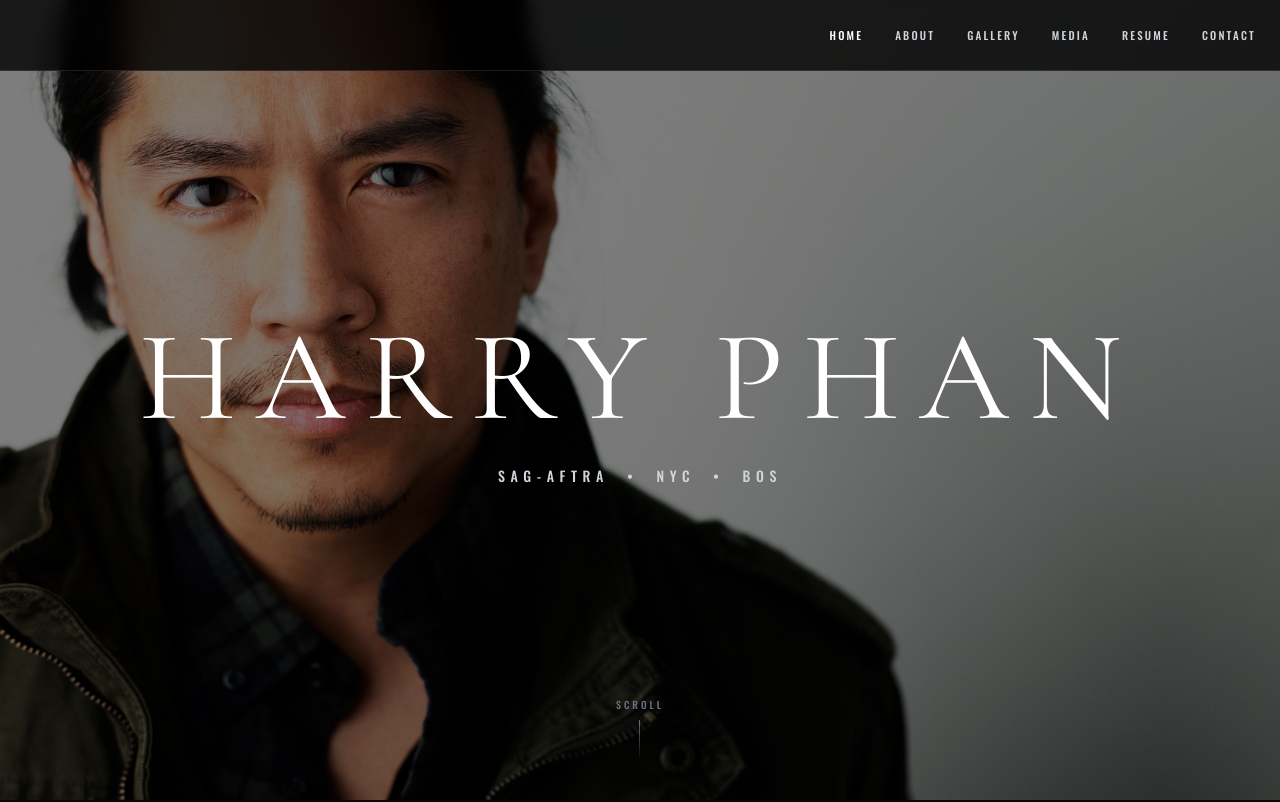
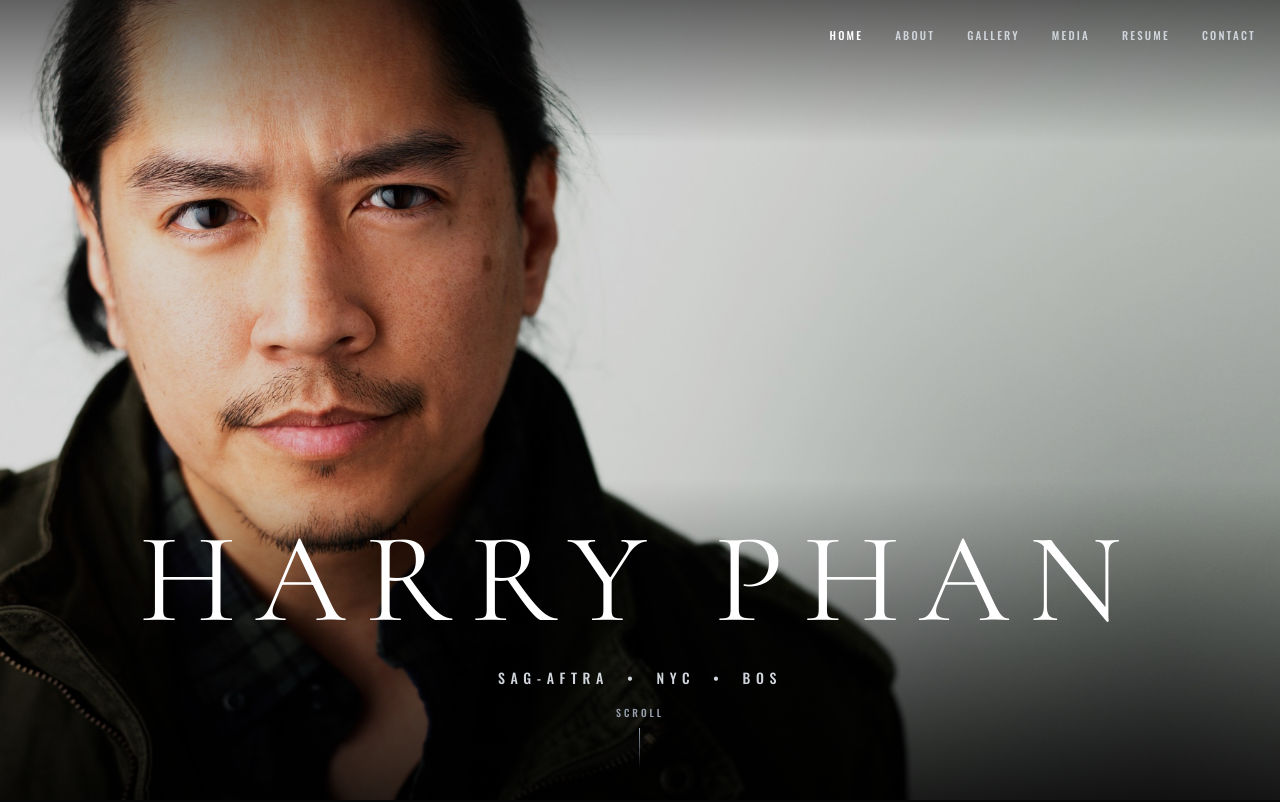
Before and after one commit to harryphan/portfolio, a Next.js app: page / in a window 1280 px wide. Shown: the top 802 px of the page. Built offline with nearby package versions, Linux system fonts and the light colour scheme.

Commit message:
ui fixes

```diff
--- a/src/components/Hero.tsx
+++ b/src/components/Hero.tsx
@@ -1,6 +1,7 @@
 'use client'
 
 import { useRef } from 'react'
+import Image from 'next/image'
 import { motion, useScroll, useTransform, useReducedMotion } from 'framer-motion'
 
 export function Hero() {
@@ -10,24 +11,35 @@ export function Hero() {
     offset: ['start start', 'end start'],
   })
   const prefersReduced = useReducedMotion()
-
   const scale = useTransform(scrollYProgress, [0, 1], prefersReduced ? [1, 1] : [1, 1.08])
 
   return (
-    <section
-      ref={ref}
-      className="relative min-h-screen flex items-center justify-center overflow-hidden"
-    >
-      <motion.div
-        className="absolute inset-0 bg-cover bg-center bg-no-repeat"
-        style={{
-          backgroundImage: "url('/images/hero/hero.jpg')",
-          scale,
-        }}
-      />
-      <div className="absolute inset-0 bg-black/50" />
+    <section ref={ref} className="relative min-h-screen overflow-hidden">
 
-      <div className="relative z-10 text-center px-6">
+      {/* Photo — anchored to eyes, light studio bg shows through */}
+      <motion.div className="absolute inset-0" style={{ scale }}>
+        <Image
+          src="/images/hero/hero.jpg"
+          alt="Harry Phan"
+          fill
+          priority
+          className="object-cover"
+          style={{ objectPosition: '30% 40%' }}
+          sizes="100vw"
+        />
+      </motion.div>
+
+      {/* Very light overlay — let the studio contrast live */}
+      <div className="absolute inset-0 bg-black/15" />
+
+      {/* Top gradient — keeps nav links legible over the light studio bg */}
+      <div className="absolute inset-x-0 top-0 h-36 bg-gradient-to-b from-black/55 to-transparent" />
+
+      {/* Bottom gradient — grounds the name in the dark site palette */}
+      <div className="absolute inset-x-0 bottom-0 h-2/5 bg-gradient-to-t from-black/80 to-transparent" />
+
+      {/* Name — bottom third, face owns the frame above */}
+      <div className="absolute bottom-24 md:bottom-28 inset-x-0 z-10 text-center px-6">
         <motion.h1
           className="font-serif text-6xl sm:text-7xl md:text-8xl lg:text-9xl text-white tracking-[0.15em] uppercase leading-none"
           initial={{ opacity: prefersReduced ? 1 : 0, y: prefersReduced ? 0 : 32 }}
@@ -46,17 +58,18 @@ export function Hero() {
         </motion.p>
       </div>
 
+      {/* Scroll indicator */}
       <motion.div
-        className="absolute bottom-10 left-1/2 -translate-x-1/2 flex flex-col items-center gap-2"
+        className="absolute bottom-8 left-1/2 -translate-x-1/2 flex flex-col items-center gap-2"
         initial={{ opacity: prefersReduced ? 1 : 0 }}
         animate={{ opacity: 1 }}
         transition={{ duration: 1, delay: 1, ease: 'easeOut' }}
         aria-hidden="true"
       >
-        <span className="font-display text-[10px] tracking-[0.3em] text-gray-500 uppercase">
+        <span className="font-display text-[10px] tracking-[0.3em] text-gray-400 uppercase">
           Scroll
         </span>
-        <div className="w-px h-10 bg-gradient-to-b from-gray-500 to-transparent" />
+        <div className="w-px h-10 bg-gradient-to-b from-gray-400 to-transparent" />
       </motion.div>
     </section>
   )
--- a/src/components/SiteHeader.tsx
+++ b/src/components/SiteHeader.tsx
@@ -18,7 +18,11 @@ export function SiteHeader() {
   const isHome = pathname === '/'
 
   return (
-    <header className="fixed top-0 left-0 right-0 z-50 bg-black/80 backdrop-blur-sm border-b border-white/10">
+    <header className={`fixed top-0 left-0 right-0 z-50 transition-colors duration-500 ${
+      isHome
+        ? 'bg-transparent border-transparent'
+        : 'bg-black/80 backdrop-blur-sm border-b border-white/10'
+    }`}>
       <div className="max-w-7xl mx-auto px-6 py-4 flex items-center justify-between">
         <Link href="/" className="group">
           <span className={`block font-display text-white text-xl tracking-[0.25em] uppercase leading-none transition-opacity duration-300 ${isHome ? 'opacity-0' : 'opacity-100'}`}>
```
Also changed, not shown: 1 other file (tests, documents, lock files or other folders).
